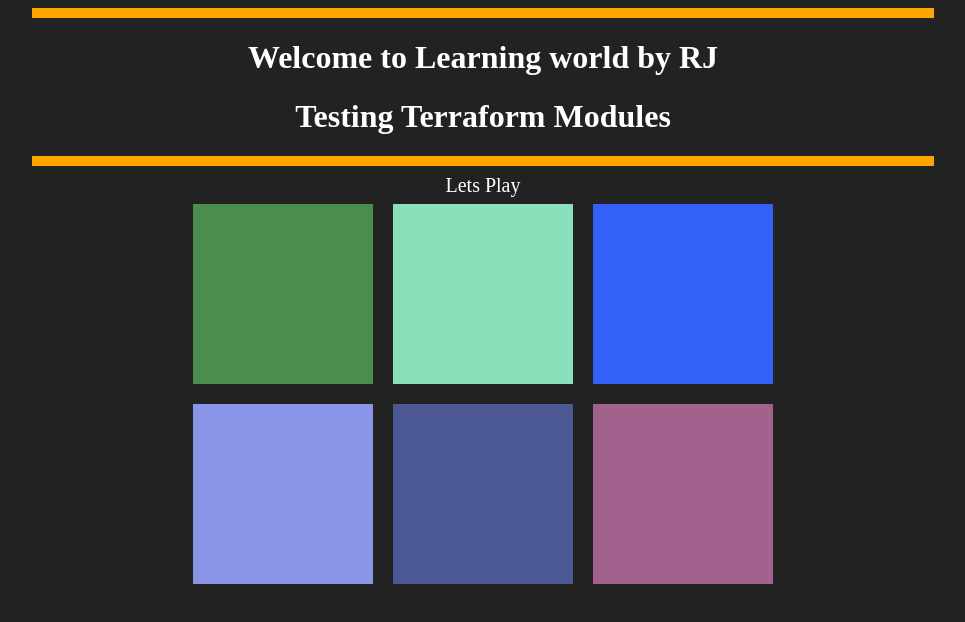
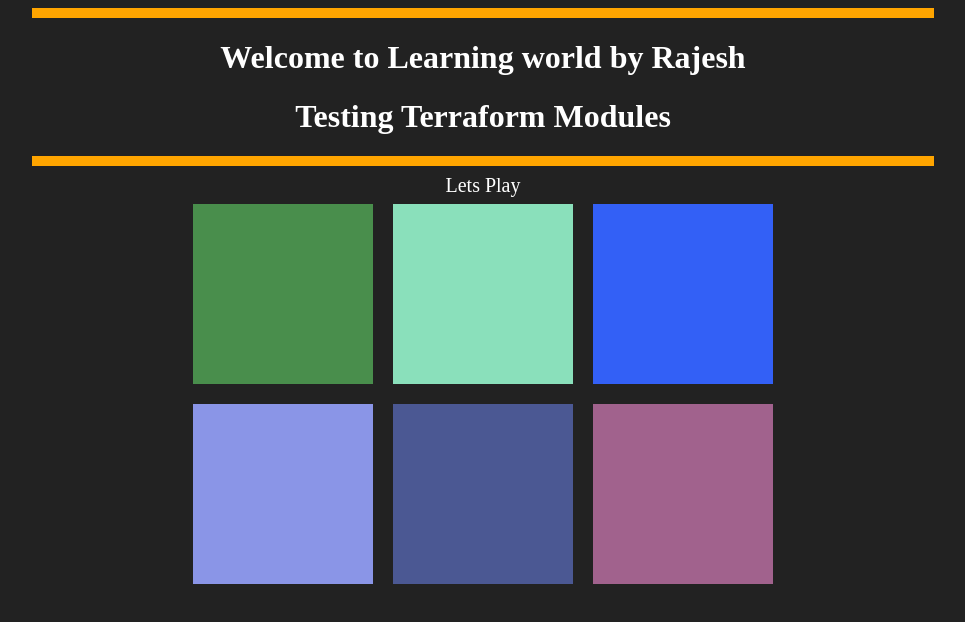
Before and after one commit to rajeshrj94/webtesting, a plain HTML site: page index.html in a window 1280 px wide. Shown: the whole page, without its empty margins (157-1122 px from the left). Drawn offline with Linux system fonts and the light colour scheme.

Commit message:
Update index.html

```diff
--- a/index.html
+++ b/index.html
@@ -10,7 +10,7 @@
 <body>
 <center>
 <hr size="10px" noshade  align=center width="900px" color="orange">
-	<h1>Welcome to Learning world by RJ</h1>
+	<h1>Welcome to Learning world by Rajesh</h1>
 		<h1>Testing Terraform Modules</h1>
 <hr size="10px" noshade  align=center width="900px" color="orange">
 </center>
```
